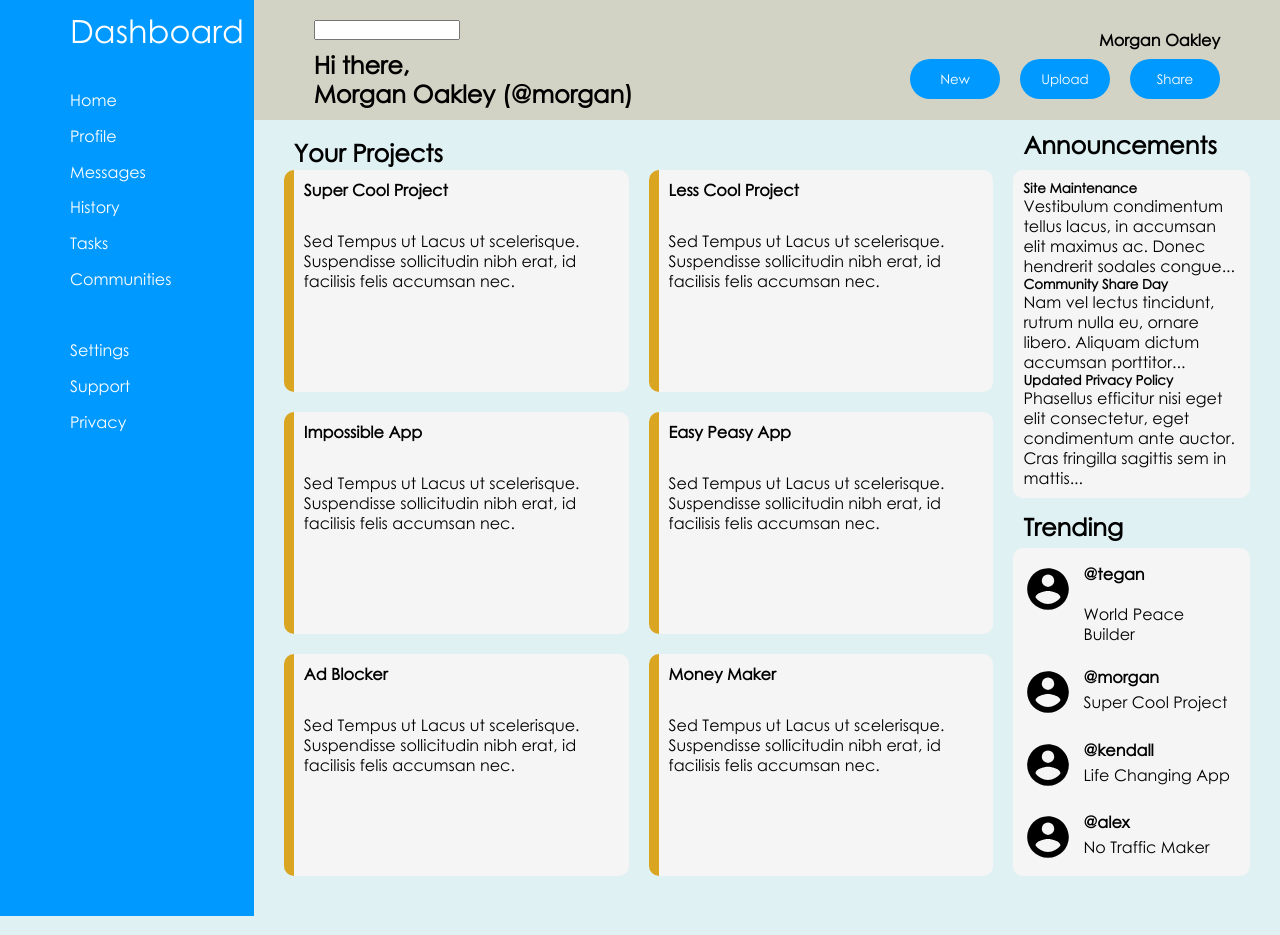
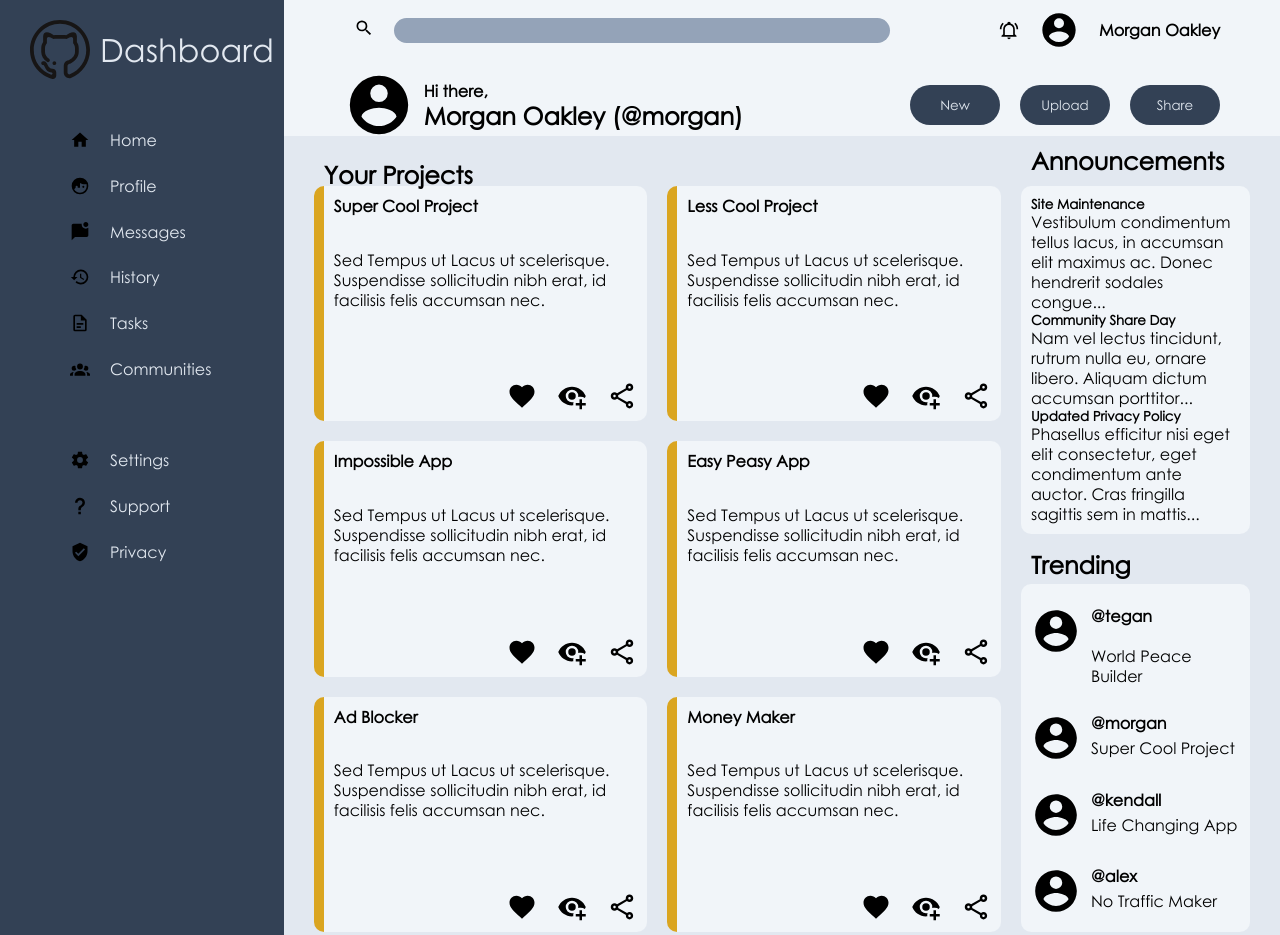
Before and after one commit to The-Snollygoster/Admin-Dashboard, a plain HTML site: page index.html in a window 1280 px wide. Shown: the top 935 px of the page. Drawn offline with Linux system fonts and the light colour scheme.

Commit message:
All icons added. Some layout adjustments
Added all the SVG icons to the page. Changed the
colour pallete and made some adjustments to the
sidebar and header layouts, increasing gaps
between items.

```diff
--- a/index.css
+++ b/index.css
@@ -11,40 +11,78 @@
 }
 
 body {
-    background-color: rgb(224, 241, 243);
+    background-color: #e2e8f0;
 }
 
 .wrapper {
     display: grid;
-    grid-template: 15vh 1fr / 1fr 5fr;
+    grid-template: 17vh 1fr / 1fr 5fr;
     height: 100vh;
 }
 
 .header {
-    background-color: rgb(211, 211, 197);
+    background-color: #f1f5f9;
     grid-column: 2;
     display: grid;
     align-items: center;
-    grid-template: 1fr 1fr / 1fr 1fr;
+    grid-template: 1fr 1fr / 2fr 1fr;
     padding: 10px;
+    gap: 20px;
+}
+
+.header h2 {
+    position: relative;
+    left: 30px;
 }
 
 .searchBar {
-    padding-left: 50px;
+    padding-left: 60px;
     display: flex;
+    gap: 20px;
+}
+
+#searchBar {
+    border-radius: 20px;
+    width: 100%;
+    border: none;
+    background-color: #94a3b8;
+    height: 25px;
+}
+
+.searchBar #magnify {
+    height: 20px;
 }
 
 .user {
+    display: flex;
     justify-self: end;
+    align-items: center;
+    gap: 20px;
     padding-right: 50px;
     font-weight: bold;
+}
+
+.user #user-avi {
+    height: 40px;
+}
+
+.user #bell-icon {
+    height: 20px;
 }
 
 .greeting {
     padding-left: 50px;
     font-weight: bold;
     font-size: 1.5rem;
-    display: flex;
+    display: grid;
+    grid-template: 1fr / auto 2fr;
+    align-items: center;
+}
+
+.greeting img {
+    height: 70px;
+    padding-right: 10px;
+    grid-area: 1 / 1 / 3 / 2;
 }
 
 .p {
@@ -67,37 +105,58 @@ body {
     height: 40px;
     width: 90px;
     border-radius: 20px;
-    background-color: rgb(0, 153, 255);
-    color: white;
+    background-color: #334155;
+    color: #e2e8f0;
     border: none;
 }
 
 .sidebar {
-    background-color: rgb(0, 153, 255);
+    background-color: #334155;
     grid-row: 1/3;
     display: grid;
     grid-template-rows: 80px 250px 150px;
     font-size: 1rem;
     line-height: 1.3;
-    color: white;
+    color: #e2e8f0;
     padding: 10px;
 }
 
 .navi-links,
-.qol-links,
-.branding {
+.qol-links {
     display: flex;
     flex-direction: column;
     padding-left: 60px;
+    margin-top: 40px;
+}
+
+.qol-links {
+    padding-top: 70px;
 }
 
 li {
     list-style: none;
-    padding-bottom: 15px;
+    padding-bottom: 25px;
+    display: flex;
+    gap: 20px;
+}
+
+li img {
+    height: 20px;
+    fill: #e2e8f0;
 }
 
 .branding {
+    display: flex;
+    flex-direction: row;
+    justify-content: center;
+    align-items: center;
+    gap: 10px;
     font-size: 2rem;
+    padding-left: 20px;
+}
+
+.branding img {
+    height: 60px;
 }
 
 .main-content {
@@ -116,14 +175,8 @@ li {
     gap: 20px;
 }
 
-.header h2 {
-    position: relative;
-    top: 30px;
-    left: 30px;
-}
-
 div.card {
-    background-color: whitesmoke;
+    background-color: #f1f5f9;
     padding: 10px;
     border-radius: 10px;
     border-left: 10px solid goldenrod;
@@ -132,11 +185,18 @@ div.card {
 }
 
 .card .options {
-    justify-content: end;
+    justify-self: end;
+    align-self: end;
+    display: flex;
+    gap: 20px;
+}
+
+.card .options img {
+    height: 30px;
 }
 
 .announcements {
-    background-color: whitesmoke;
+    background-color: #f1f5f9;
     display: grid;
     grid-area: 1 / 2 / 2 / 3;
     padding: 10px;
@@ -151,7 +211,7 @@ div.card {
 }
 
 .trending {
-    background-color: whitesmoke;
+    background-color: #f1f5f9;
     display: flex;
     flex-direction: column;
     grid-area: 2 / 2 / 3 / 3;
--- a/index.html
+++ b/index.html
@@ -10,16 +10,18 @@
     <div class="wrapper">
         <div class="header">
             <div class="searchBar">
-                <input type="text">
+                <img src="./images/icons/magnify.svg" alt="magnify-glass" id="magnify">
+                <input type="text" id="searchBar">
             </div>
             <div class="user">
-                <img src="" alt="">
+                <img src="./images/icons/bell-ring-outline.svg" alt="bell-icon" id="bell-icon">
+                <img src="./images/icons/account-circle.svg" alt="user-avi" id="user-avi">
                 <p>Morgan Oakley</p>
             </div>
             <div class="greeting">
-                <img src="" alt="">
+                <img src="./images/icons/account-circle.svg" alt="user-avi">
                 <div class="p">
-                    <p>Hi there,</p>
+                    <h6>Hi there,</h6>
                     <p>Morgan Oakley (@morgan)</p>
                 </div>
             </div>
@@ -32,24 +34,24 @@
         </div>
 
         <div class="sidebar">
-            <div class="branding">Dashboard</div>
+            <div class="branding"> <img src="./images/logo/reshot-icon-github-NY46M9DGFU.svg" alt="logo">Dashboard</div>
 
             <div class="navi-links">
                 <ul class="navigation">
-                    <li>Home</li>
-                    <li>Profile</li>
-                    <li>Messages</li>
-                    <li>History</li>
-                    <li>Tasks</li>
-                    <li>Communities</li>
+                    <li><img src="./images/icons/home.svg" alt="Home"> Home</li>
+                    <li><img src="./images/icons/face-man-profile.svg" alt="Profile"> Profile</li>
+                    <li><img src="./images/icons/message-badge.svg" alt="Messages"> Messages</li>
+                    <li><img src="./images/icons/history.svg" alt="History"> History</li>
+                    <li><img src="./images/icons/file-document-outline.svg" alt="Tasks"> Tasks</li>
+                    <li><img src="./images/icons/account-group.svg" alt="Communities"> Communities</li>
                 </ul>
             </div>
 
             <div class="qol-links">
                 <ul class="addLinks">
-                    <li>Settings</li>
-                    <li>Support</li>
-                    <li>Privacy</li>
+                    <li><img src="./images/icons/cog.svg" alt="Settings"> Settings</li>
+                    <li><img src="./images/icons/help.svg" alt="Support"> Support</li>
+                    <li><img src="./images/icons/shield-check.svg" alt="Privacy"> Privacy</li>
                 </ul>
             </div>
         </div>
@@ -61,9 +63,9 @@
                     <p>Sed Tempus ut Lacus ut scelerisque. Suspendisse sollicitudin
                         nibh erat, id facilisis felis accumsan nec.</p>
                     <div class="options">
-                        <img src="" alt="">
-                        <img src="" alt="">
-                        <img src="" alt="">
+                        <img src="./images/icons/heart.svg" alt="favourite">
+                        <img src="./images/icons/eye-plus.svg" alt="add">
+                        <img src="./images/icons/share-variant-outline.svg" alt="share">
                     </div>
                 </div>
                 <div class="card">
@@ -71,9 +73,9 @@
                     <p>Sed Tempus ut Lacus ut scelerisque. Suspendisse sollicitudin
                         nibh erat, id facilisis felis accumsan nec.</p>
                     <div class="options">
-                        <img src="" alt="">
-                        <img src="" alt="">
-                        <img src="" alt="">
+                        <img src="./images/icons/heart.svg" alt="favourite">
+                        <img src="./images/icons/eye-plus.svg" alt="add">
+                        <img src="./images/icons/share-variant-outline.svg" alt="share">
                     </div>
                 </div>
                 <div class="card">
@@ -81,9 +83,9 @@
                     <p>Sed Tempus ut Lacus ut scelerisque. Suspendisse sollicitudin
                         nibh erat, id facilisis felis accumsan nec.</p>
                     <div class="options">
-                        <img src="" alt="">
-                        <img src="" alt="">
-                        <img src="" alt="">
+                        <img src="./images/icons/heart.svg" alt="favourite">
+                        <img src="./images/icons/eye-plus.svg" alt="add">
+                        <img src="./images/icons/share-variant-outline.svg" alt="share">
                     </div>
                 </div>
                 <div class="card">
@@ -91,9 +93,9 @@
                     <p>Sed Tempus ut Lacus ut scelerisque. Suspendisse sollicitudin
                         nibh erat, id facilisis felis accumsan nec.</p>
                     <div class="options">
-                        <img src="" alt="">
-                        <img src="" alt="">
-                        <img src="" alt="">
+                        <img src="./images/icons/heart.svg" alt="favourite">
+                        <img src="./images/icons/eye-plus.svg" alt="add">
+                        <img src="./images/icons/share-variant-outline.svg" alt="share">
                     </div>
                 </div>
                 <div class="card">
@@ -101,9 +103,9 @@
                     <p>Sed Tempus ut Lacus ut scelerisque. Suspendisse sollicitudin
                         nibh erat, id facilisis felis accumsan nec.</p>
                     <div class="options">
-                        <img src="" alt="">
-                        <img src="" alt="">
-                        <img src="" alt="">
+                        <img src="./images/icons/heart.svg" alt="favourite">
+                        <img src="./images/icons/eye-plus.svg" alt="add">
+                        <img src="./images/icons/share-variant-outline.svg" alt="share">
                     </div>
                 </div>
                 <div class="card">
@@ -111,9 +113,9 @@
                     <p>Sed Tempus ut Lacus ut scelerisque. Suspendisse sollicitudin
                         nibh erat, id facilisis felis accumsan nec.</p>
                     <div class="options">
-                        <img src="" alt="">
-                        <img src="" alt="">
-                        <img src="" alt="">
+                        <img src="./images/icons/heart.svg" alt="favourite">
+                        <img src="./images/icons/eye-plus.svg" alt="add">
+                        <img src="./images/icons/share-variant-outline.svg" alt="share">
                     </div>
                 </div>
             </div>
```
Also changed, not shown: images/icons/account-group.svg (added), images/icons/bell-ring-outline.svg (added), images/icons/cog.svg (added), images/icons/eye-plus.svg (added), images/icons/face-man-profile.svg (added), images/icons/file-document-outline.svg (added), images/icons/heart.svg (added), images/icons/help.svg (added), images/icons/history.svg (added), images/icons/home.svg (added), images/icons/magnify.svg (added), images/icons/message-badge.svg (added), images/icons/share-variant-outline.svg (added), images/icons/shield-check.svg (added), 1 more files.
